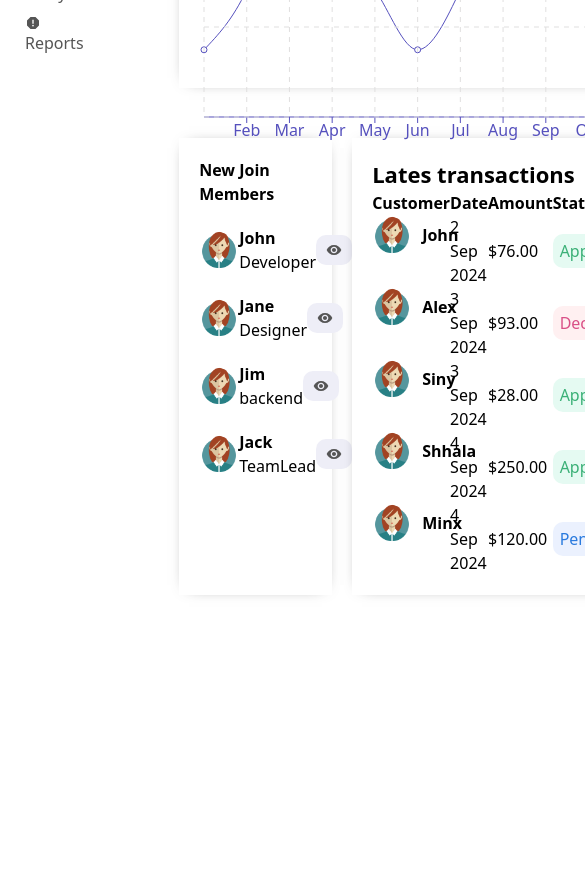
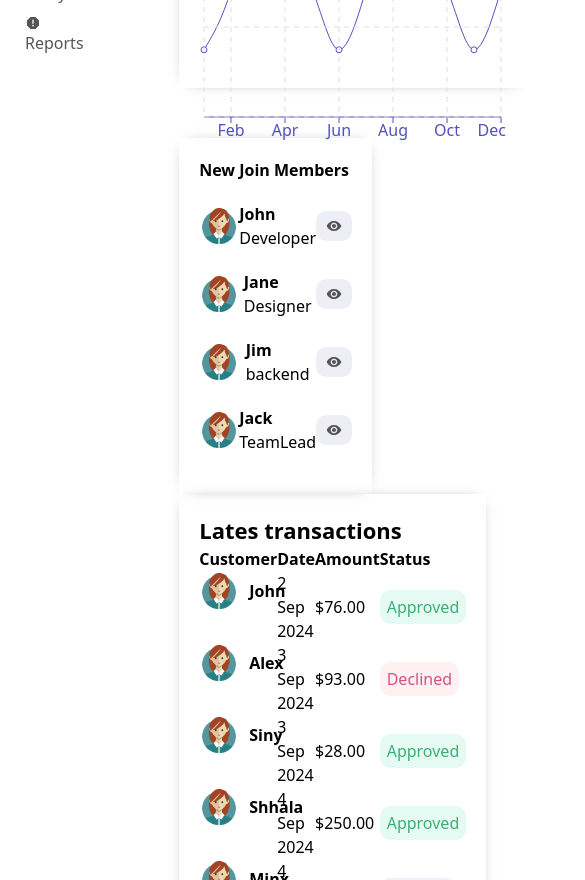
Before and after one commit to LeiliAQ/Admin-Center, a React (Create React App) app: page / in a window 390 px wide. Shown: the part 1120-2000 px from the top of the page, 585 px wide, since content can reach past the window. Before the commit the page ends 1735 px from the top, so only its background shows below. Built offline with nearby package versions, Linux system fonts and the light colour scheme.

Commit message:
Tabels Responsive

```diff
--- a/src/Pages/Home/Home.js
+++ b/src/Pages/Home/Home.js
@@ -11,7 +11,7 @@ export default function Home() {
     <div style={{flex:1}} className='Home'>
        <Features/>
        <Chart title="Last 6 Months Sales" data={xAxisData} dataKey="sale" grid />
-       <div className='homeWidgets'>
+       <div className='homeWidgets flex flex-col lg:flex-row justify-around items-start'>
           <Widgetsm/>
           <Widgetlg/>
        </div>
```
